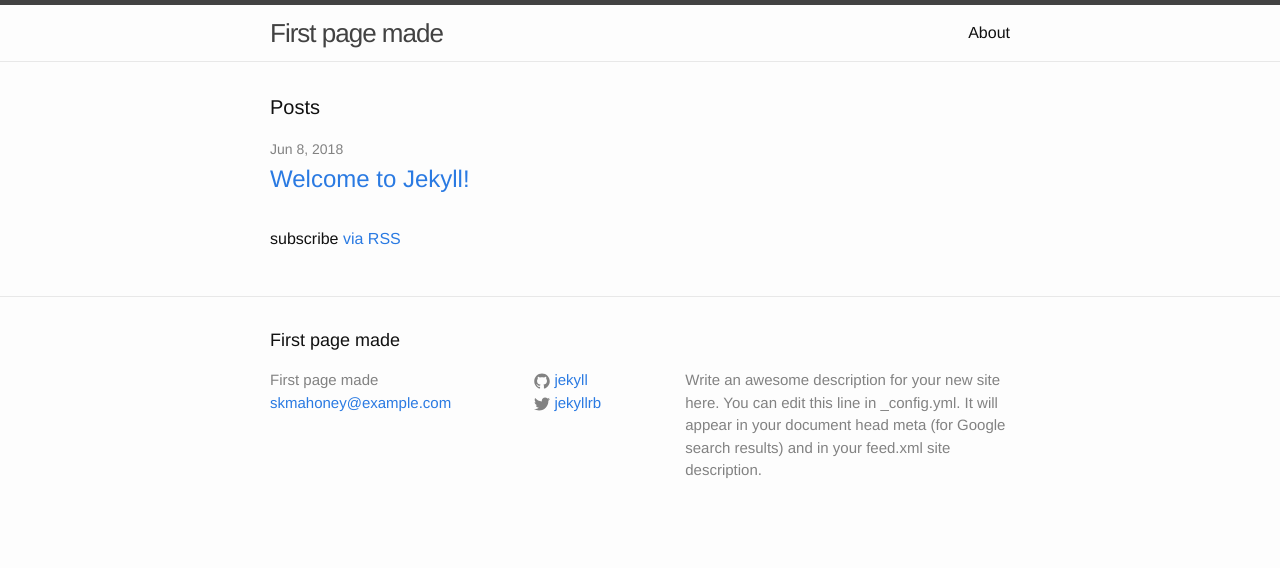
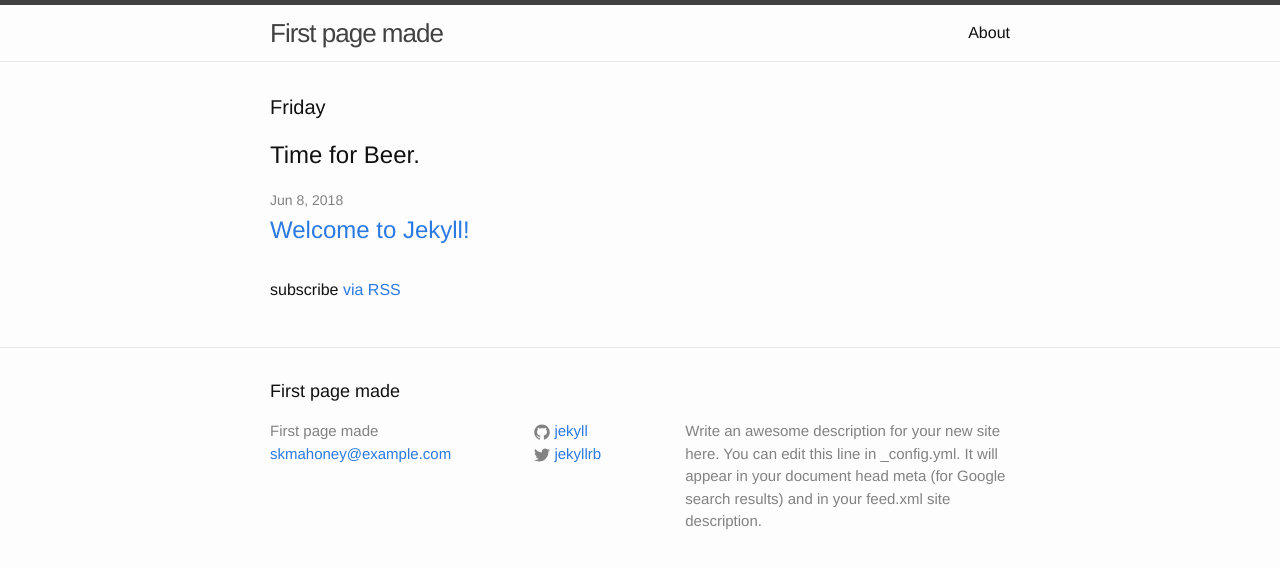
Before and after one commit to skmahoney/skmahoney.github.io, a Jekyll site: the page built from index.html, in a window 1280 px wide. Shown: the top 568 px of the page. Built offline with Jekyll 4.4.1, drawn with Linux system fonts in a browser that asks for light colours.

Commit message:
mess around

```diff
--- a/index.html
+++ b/index.html
@@ -4,7 +4,8 @@ layout: default
 
 <div class="home">
 
-  <h1 class="page-heading">Posts</h1>
+  <h1 class="page-heading">Friday</h1>
+  <h2 class="page-byline">Time for Beer.</h2>
 
   <ul class="post-list">
     {% for post in site.posts %}
```
